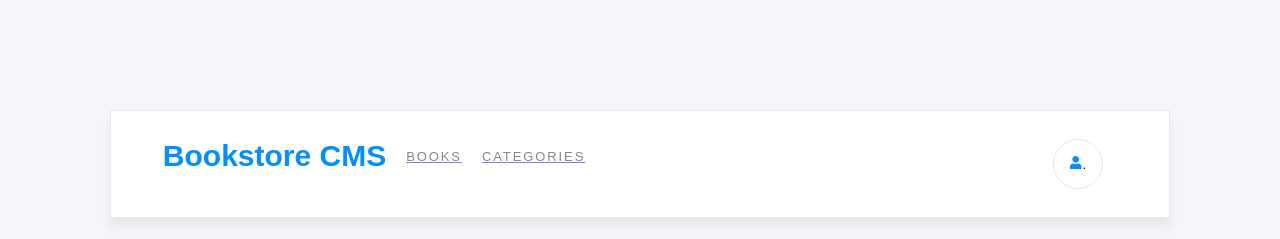
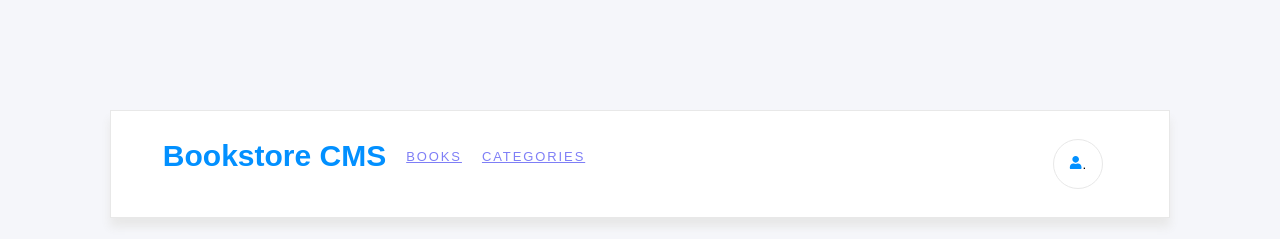
Before and after one commit to tomdan-ai/Bookstore, a React (Create React App) app: page / in a window 1280 px wide. Shown: the top 239 px of the page. Built offline with nearby package versions, Linux system fonts and the light colour scheme.

Commit message:
Adjust Linters to fix new errors

```diff
--- a/package.json
+++ b/package.json
@@ -7,6 +7,7 @@
     "@testing-library/jest-dom": "^5.16.5",
     "@testing-library/react": "^13.4.0",
     "@testing-library/user-event": "^13.5.0",
+    "prop-types": "^15.8.1",
     "react": "^18.2.0",
     "react-dom": "^18.2.0",
     "react-icons": "^4.8.0",
--- a/src/components/BookForm.js
+++ b/src/components/BookForm.js
@@ -1,4 +1,5 @@
 import React, { useState } from 'react';
+import PropTypes from 'prop-types';
 import style from './styles/Books.module.css';
 
 const BookForm = ({ onAdd }) => {
@@ -53,4 +54,8 @@ const BookForm = ({ onAdd }) => {
   );
 };
 
+BookForm.propTypes = {
+  onAdd: PropTypes.func.isRequired,
+};
+
 export default BookForm;
--- a/src/components/BookList.js
+++ b/src/components/BookList.js
@@ -1,4 +1,5 @@
 import React from 'react';
+import PropTypes from 'prop-types';
 import IndividualBook from './IndividualBook';
 import style from './styles/Books.module.css';
 
@@ -10,4 +11,18 @@ const BookList = ({ books, onDelete }) => (
   </div>
 );
 
+BookList.propTypes = {
+  books: PropTypes.arrayOf(
+    PropTypes.shape({
+      id: PropTypes.string.isRequired,
+      title: PropTypes.string.isRequired,
+      category: PropTypes.string.isRequired,
+      writer: PropTypes.string.isRequired,
+      progress: PropTypes.number.isRequired,
+      chapter: PropTypes.string.isRequired,
+    }),
+  ).isRequired,
+  onDelete: PropTypes.func.isRequired,
+};
+
 export default BookList;
--- a/src/components/Button.js
+++ b/src/components/Button.js
@@ -1,5 +1,11 @@
 import React from 'react';
+import PropTypes from 'prop-types';
 
 const Button = ({ onClick, children }) => <button onClick={onClick} type="button">{children}</button>;
 
+Button.propTypes = {
+  onClick: PropTypes.func.isRequired,
+  children: PropTypes.node.isRequired,
+};
+
 export default Button;
--- a/src/components/IndividualBook.js
+++ b/src/components/IndividualBook.js
@@ -1,5 +1,6 @@
 import React from 'react';
 import { useDispatch } from 'react-redux';
+import PropTypes from 'prop-types';
 import { removeBook } from '../redux/books/booksSlice';
 
 const IndividualBook = ({ book }) => {
@@ -25,4 +26,13 @@ const IndividualBook = ({ book }) => {
   );
 };
 
+IndividualBook.propTypes = {
+  book: PropTypes.shape({
+    item_id: PropTypes.string.isRequired,
+    title: PropTypes.string.isRequired,
+    author: PropTypes.string.isRequired,
+    category: PropTypes.string.isRequired,
+  }).isRequired,
+};
+
 export default IndividualBook;
--- a/src/components/Navbar.js
+++ b/src/components/Navbar.js
@@ -7,9 +7,9 @@ const Navbar = () => (
   <div>
     <nav className={style.navbar}>
       <ul className={style.navul}>
-        <li className={style.navli1}><a>Bookstore CMS</a></li>
-        <Link to="/"><li className={style.navli}><a>BOOKS</a></li></Link>
-        <Link to="/categories"><li className={style.navli}><a>CATEGORIES</a></li></Link>
+        <li className={style.navli1}>Bookstore CMS</li>
+        <Link to="/"><li className={style.navli}><a href="/">BOOKS</a></li></Link>
+        <Link to="/categories"><li className={style.navli}><a href="/categories">CATEGORIES</a></li></Link>
         <button className={style.person} type="button">
           <FaUser height={20} width={40} color="#0290ff" />
           .
```
Also changed, not shown: .eslintrc.json, 1 other file (tests, documents, lock files or other folders).
